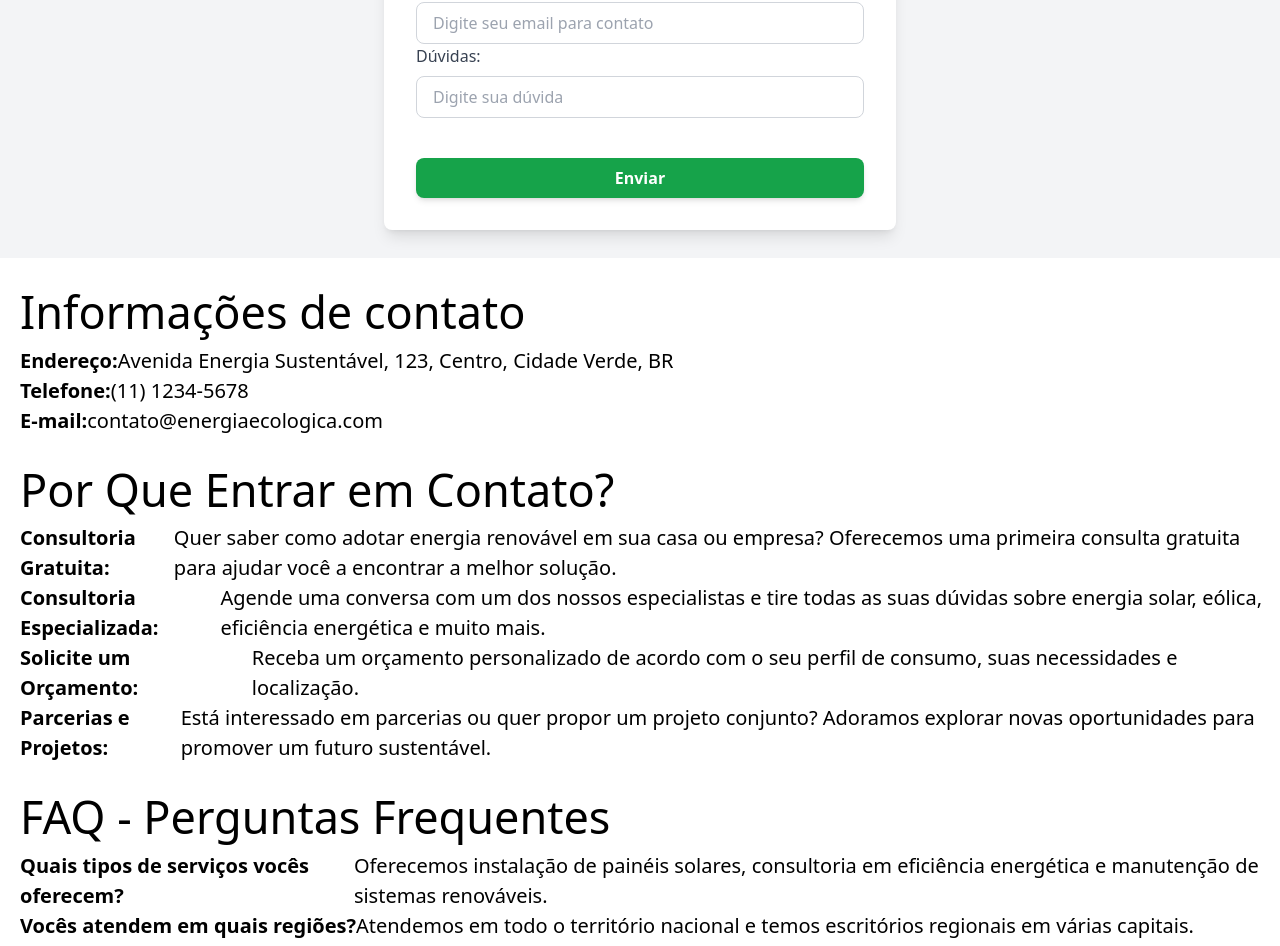
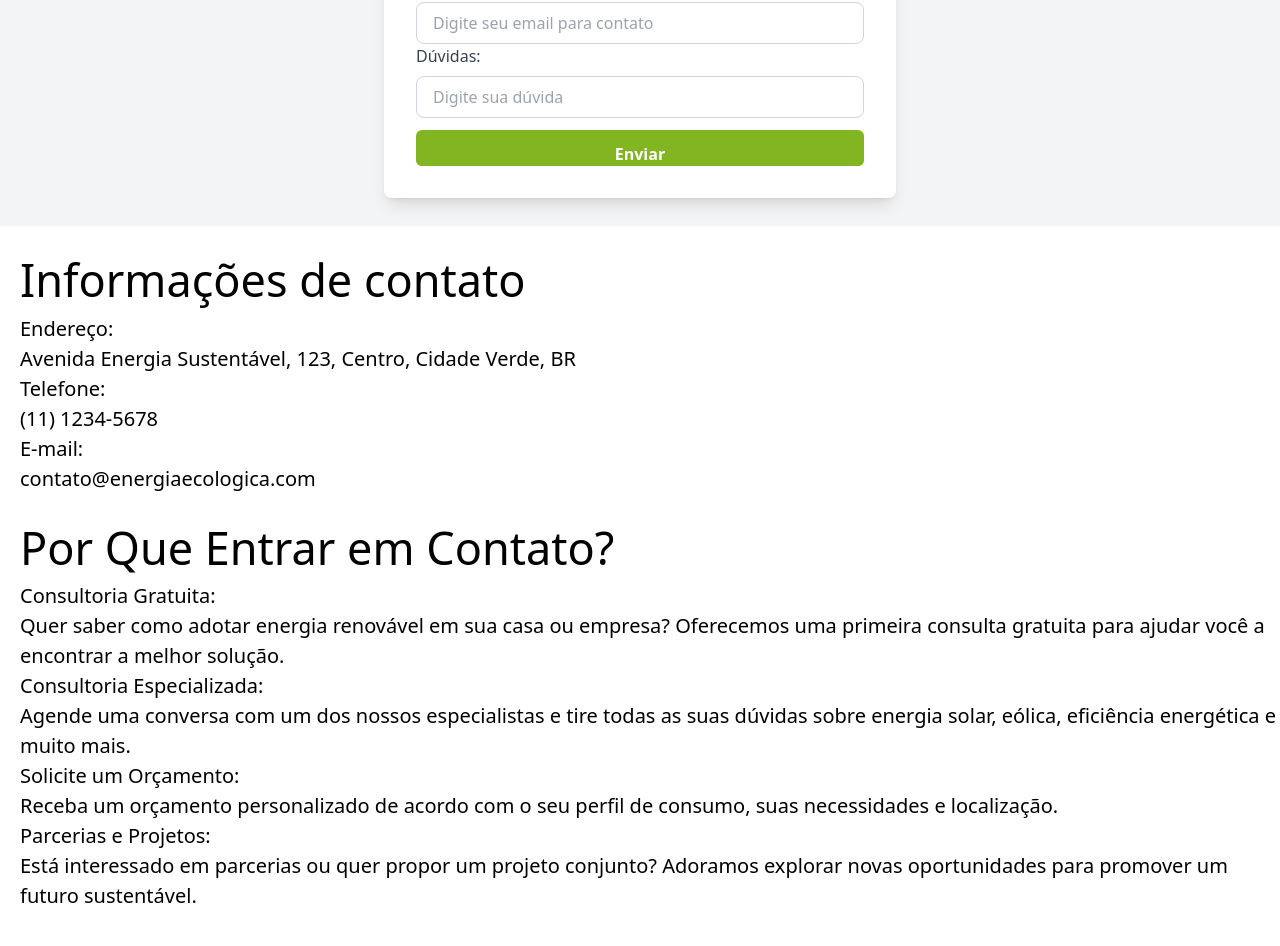
Before and after one commit to gusandrini/gs-2, a Next.js app in the folder gs/: page /contato in a window 1280 px wide. Shown: the part 858-1804 px from the top of the page. Built offline with nearby package versions, Linux system fonts and the light colour scheme.

Commit message:
pequenos ajustes

```diff
--- a/gs/src/app/calculadora/page.tsx
+++ b/gs/src/app/calculadora/page.tsx
@@ -167,7 +167,7 @@ const Calculadora = () => {
                 />
               </div>
 
-              <div>
+              <div className='calcular'>
                 <button type="submit" disabled={isLoading}>
                   {isLoading ? 'Calculando...' : 'Calcular Economia'}
                 </button>
--- a/gs/src/app/contato/page.tsx
+++ b/gs/src/app/contato/page.tsx
@@ -1,5 +1,5 @@
 import Link from 'next/link';
-import React from 'react'
+import React from 'react';
 
 const Contato = () => {
   return (
@@ -9,9 +9,7 @@ const Contato = () => {
       </div>
 
       <div className="introducao_contato">
-        <h1>
-          Área de contato
-        </h1>
+        <h1>Área de contato</h1>
         <p>
           Quer saber mais sobre como a energia renovável pode transformar sua vida? Ou tem dúvidas sobre os nossos serviços? Estamos aqui para
           ajudar! Preencha o formulário abaixo e entraremos em contato com você o mais breve possível.
@@ -53,7 +51,7 @@ const Contato = () => {
                 />
               </div>
 
-            <div className="center">
+              <div className="botao_submit">
                 <button type="submit" className="botao_submit">Enviar</button>
               </div>
             </fieldset>
@@ -61,63 +59,69 @@ const Contato = () => {
         </section>
       </div>
 
-
       <div className="informacoes_contato">
-      <h1>
-        Informações de contato
-      </h1>
+        <h1>Informações de contato</h1>
         <p>
-        <strong>Endereço:</strong> Avenida Energia Sustentável, 123, Centro, Cidade Verde, BR
+          Endereço:
+          <br />
+          Avenida Energia Sustentável, 123, Centro, Cidade Verde, BR
         </p>
         <p>
-        <strong>Telefone:</strong> (11) 1234-5678
+          Telefone:
+          <br />
+          (11) 1234-5678
         </p>
         <p>
-        <strong>E-mail:</strong> contato@energiaecologica.com
+          E-mail:
+          <br />
+          contato@energiaecologica.com
         </p>
       </div>
 
       <div className="porque_contato">
-      <h1>
-        Por Que Entrar em Contato?
-      </h1>
+        <h1>Por Que Entrar em Contato?</h1>
         <p>
-        <strong>Consultoria Gratuita:</strong> Quer saber como adotar energia renovável em sua casa ou empresa? Oferecemos uma primeira consulta
-        gratuita para ajudar você a encontrar a melhor solução.
+          Consultoria Gratuita:
+          <br />
+          Quer saber como adotar energia renovável em sua casa ou empresa? Oferecemos uma primeira consulta gratuita para ajudar você a encontrar a melhor solução.
         </p>
         <p>
-        <strong>Consultoria Especializada:</strong> Agende uma conversa com um dos nossos especialistas e tire todas as suas
-        dúvidas sobre energia solar, eólica, eficiência energética e muito mais.
+          Consultoria Especializada:
+          <br />
+          Agende uma conversa com um dos nossos especialistas e tire todas as suas dúvidas sobre energia solar, eólica, eficiência energética e muito mais.
         </p>
         <p>
-        <strong>Solicite um Orçamento:</strong> Receba um orçamento personalizado de acordo com o seu perfil de consumo, suas necessidades e
-        localização.
+          Solicite um Orçamento:
+          <br />
+          Receba um orçamento personalizado de acordo com o seu perfil de consumo, suas necessidades e localização.
         </p>
         <p>
-        <strong>Parcerias e Projetos:</strong> Está interessado em parcerias ou quer propor um projeto conjunto? Adoramos explorar novas
-        oportunidades para promover um futuro sustentável.
+          Parcerias e Projetos:
+          <br />
+          Está interessado em parcerias ou quer propor um projeto conjunto? Adoramos explorar novas oportunidades para promover um futuro sustentável.
         </p>
       </div>
 
       <div className="faq">
-      <h1>
-        FAQ - Perguntas Frequentes
-      </h1>
+        <h1>FAQ - Perguntas Frequentes</h1>
         <p>
-        <strong>Quais tipos de serviços vocês oferecem?</strong> Oferecemos instalação de painéis solares, consultoria em eficiência
-        energética e manutenção de sistemas renováveis.
+          Quais tipos de serviços vocês oferecem?
+          <br />
+          Oferecemos instalação de painéis solares, consultoria em eficiência energética e manutenção de sistemas renováveis.
         </p>
         <p>
-        <strong>Vocês atendem em quais regiões?</strong> Atendemos em todo o território nacional e temos escritórios regionais em várias capitais.
+          Vocês atendem em quais regiões?
+          <br />
+          Atendemos em todo o território nacional e temos escritórios regionais em várias capitais.
         </p>
         <p>
-        <strong>Quanto tempo leva para instalar um sistema de energia solar?</strong> A instalação depende do projeto e da localização, mas
-        geralmente leva de 1 a 3 dias.
+          Quanto tempo leva para instalar um sistema de energia solar?
+          <br />
+          A instalação depende do projeto e da localização, mas geralmente leva de 1 a 3 dias.
         </p>
       </div>
+    </div>
+  );
+}
 
-    </div>
-
-  )
-}
 export default Contato;
--- a/gs/src/app/globals.css
+++ b/gs/src/app/globals.css
@@ -3,24 +3,23 @@
 @tailwind utilities;
 
 @layer base {
-    *{
-      @apply m-0 p-0 box-border no-underline
+    * {
+        @apply m-0 p-0 box-border no-underline;
     }
+
     img {
         width: auto;
         max-width: 100%;
     }
 }
 
-/* ESTILIZAÇÃO PADRÃO DOS LINKS PARA HOME*/
+/* Estilização padrão dos links para Home */
 @layer components {
     .paginas {
         @apply flex justify-start m-10 mt-10 ml-[60px] text-[50px] text-[#3d550c];
     }
-  }
 
-/* ESTILIZAÇÃO DO CABECALHO */
-@layer components {
+    /* Estilização do cabeçalho */
     .login_inicio,
     .perfil_inicio {
         @apply flex justify-start items-start mx-16;
@@ -31,9 +30,8 @@
         @apply flex justify-center items-center m-2 p-2 border-[3px] border-[#3d550c] border-solid rounded-[10px] text-[#81b622] w-16;
     }
 
-
-    .foto_menu{
-        @apply flex justify-center items-center
+    .foto_menu {
+        @apply flex justify-center items-center;
     }
 
     .menu {
@@ -49,110 +47,121 @@
     }
 
     .menu ul li {
-        @apply flex justify-center items-center  rounded-[10px] p-5 shadow-md bg-[#3d550c] w-[300px];
+        @apply flex justify-center items-center rounded-[10px] p-5 shadow-md bg-[#3d550c] w-[300px];
     }
 
     .menu ul li a {
         @apply text-[25px] text-[#81b622];
     }
-}
 
-/* ESTILIZAÇÃO A PÁGINA INICIAL*/
-
-@layer components{
-    .cards{
-        @apply flex flex-row justify-center items-center ;
+    /* Estilização da página inicial */
+    .cards {
+        @apply flex flex-row justify-center items-center;
     }
 
     .energia,
     .calculadora,
-    .projetos{
-        @apply flex-row justify-evenly m-10 p-5 w-[100%]  shadow-2xl bg-gray-800
+    .projetos {
+        @apply flex-row justify-evenly m-10 p-5 w-[100%] shadow-2xl bg-gray-800;
     }
 
     .energia img,
     .calculadora img,
-    .projetos img{
-        @apply block rounded-[10px]
+    .projetos img {
+        @apply block rounded-[10px];
     }
 
     .energia a,
     .calculadora a,
-    .projetos a{
+    .projetos a {
         @apply flex justify-center items-center p-[5px] border border-blue-900 border-solid rounded-[10px] mt-5 text-gray-800 bg-white;
     }
 }
 
-/* ESTILIZAÇÃO A PÁGINA SOBRE NÓS*/
 
-@layer components{
+/* Estilização da página SOBRE NÓS */
 
+@layer components {
+
+  /* Títulos das seções */
   .introducao_sobre h1,
   .nossa_historia h1,
   .nossa_equipe_titulo h1,
   .parceirias_colaboracoes h1,
-    .junte h1{
-        @apply flex justify-start items-start ml-5 text-[50px]
+  .junte h1 {
+      @apply flex justify-start items-start ml-5 text-[50px];
   }
+
+  /* Parágrafos das seções */
   .introducao_sobre p,
   .nossa_historia p,
   .parceirias_colaboracoes p,
-    .junte p{
-        @apply flex justify-start items-start ml-5 text-left text-[20px]
+  .junte p {
+      @apply flex justify-start items-start ml-5 text-left text-[20px];
   }
 
-    .nossa_equipe{
-        @apply flex flex-row justify-center items-center ;
+  /* Estilização da nossa equipe */
+  .nossa_equipe {
+      @apply flex flex-row justify-center items-center;
   }
 
+  /* Estilos para os membros da equipe */
   .duda,
   .gu,
-    .vi{
-        @apply flex-row items-center justify-evenly m-20 p-9 w-[100%]  shadow-2xl bg-gray-800
+  .vi {
+      @apply flex-row items-center justify-evenly m-20 p-9 w-[100%] shadow-2xl bg-gray-800;
   }
 
+  /* Estilização das imagens dos membros */
   .duda img,
   .gu img,
-    .vi img{
-        @apply flex justify-center items-center rounded-[10px] w-[500px] h-[480px]
+  .vi img {
+      @apply flex justify-center items-center rounded-[10px] w-[500px] h-[480px];
   }
 
+  /* Estilização das descrições dos membros */
   .duda p,
   .gu p,
-    .vi p{
+  .vi p {
       @apply flex justify-center items-center p-[5px] border border-solid rounded-[10px] mt-5 text-gray-800 text-center bg-white;
   }
+
 }
 
-/* ESTILIZAÇÃO A PÁGINA BLOG*/
 
-@layer components{
+/* Estilização da página BLOG */
+
+@layer components {
+  /* Títulos das seções */
   .introducao_blog h1,
   .guia_rapido h1,
   .beneficios h1,
   .como_comecar h1,
   .economia h1,
   .dicas h1,
-    .incentivos h1{
-        @apply flex justify-start items-start ml-5 mt-5 text-[45px]
+  .incentivos h1 {
+      @apply flex justify-start items-start ml-5 mt-5 text-[45px];
   }
 
+  /* Subtítulos das seções */
   .introducao_blog h2,
   .guia_rapido h2,
-    .dicas h2{
-        @apply flex justify-start items-start ml-5 text-[30px]
+  .dicas h2 {
+      @apply flex justify-start items-start ml-5 text-[30px];
   }
 
+  /* Parágrafos das seções */
   .introducao_blog p,
   .guia_rapido p,
   .beneficios p,
   .como_comecar p,
   .economia p,
   .dicas p,
-    .incentivos p{
-        @apply flex justify-start items-start ml-5 text-left text-[20px]
+  .incentivos p {
+      @apply flex justify-start items-start ml-5 text-left text-[20px];
   }
 }
+
 
 /* ESTILIZAÇÃO A PÁGINA DE DESAFIO*/
 
@@ -176,91 +185,97 @@
     }
 }
 
-/* ESTILIZAÇÃO A PÁGINA DE CONTATO*/
+/* Estilização da página de CONTATO */
 
-@layer components{
+@layer components {
+  /* Títulos das seções */
   .introducao_contato h1,
   .informacoes_contato h1,
   .porque_contato h1,
-    .faq h1{
-        @apply flex justify-start items-start ml-5 mt-5 text-[45px]
+  .faq h1 {
+      @apply flex justify-start items-start ml-5 mt-5 text-[45px];
   }
 
+  /* Parágrafos das seções */
   .introducao_contato p,
   .informacoes_contato p,
   .porque_contato p,
-    .faq p{
-        @apply flex justify-start items-start ml-5 text-left text-[20px]
+  .faq p {
+      @apply flex justify-start items-start ml-5 text-left text-[20px];
   }
 
+  /* Estilização da seção de contato */
   .contato {
-        @apply flex justify-center items-center py-7 bg-gray-100 ;
+      @apply flex justify-center items-center py-7 bg-gray-100;
   }
 
+  /* Estilização do formulário de contato */
   .stato {
       @apply w-full max-w-lg bg-white p-8 rounded-lg shadow-lg;
   }
 
+  /* Estilo do título da consultoria online */
   .consultoria_online h1 {
-        @apply text-2xl font-semibold text-green-600 text-center mb-6;
+      @apply text-2xl font-semibold text-[#3d550c] text-center mb-6;
   }
 
+  /* Estilização dos campos do formulário */
   .ftato {
       @apply space-y-4;
   }
 
-    /* Estilo dos campos de formulário */
+  /* Estilo dos labels */
   .ftato label {
       @apply block text-gray-700 font-medium mb-2;
   }
 
+  /* Estilo dos inputs de texto, email e mensagem */
   .ftato input[type="text"],
   .ftato input[type="email"],
   .ftato input[type="message"] {
       @apply w-full px-4 py-2 border border-gray-300 rounded-lg focus:outline-none focus:ring-2 focus:ring-green-500;
   }
 
-    /* Estilo para o botão de envio */
+  /* Estilo do botão de envio */
   .botao_submit {
-        @apply w-full py-2 bg-green-600 text-white font-semibold rounded-lg hover:bg-green-700 transition duration-200 ease-in-out;
-    }
-
-    /* Centralizar os botões e adicionar espaçamento ao campo de mensagem */
-    .center {
-        @apply flex justify-center mt-6;
+    @apply  w-full mt-3 bg-[#81b622] text-center text-white font-semibold rounded-md transition-colors hover:bg-[#3d550c];
   }
 }
 
-/* ESTILIZAÇÃO A PÁGINA DE SAIBA MAIS*/
 
-@layer components{
+/* Estilização da página SAIBA MAIS */
+
+@layer components {
+  /* Títulos principais das seções */
   .introducao_saiba h1,
   .princi_fontes h1,
   .beneficios h1,
   .impacto h1,
   .iniciativas h1,
   .porque_investir h1,
-    .use h1{
-        @apply flex justify-start items-start ml-5 mt-5 text-[45px]
+  .use h1 {
+      @apply flex justify-start items-start ml-5 mt-5 text-[45px];
   }
 
+  /* Subtítulos das fontes de energia */
   .solar h2,
   .eolica h2,
   .biomassa h2,
   .hidraeletrica h2,
   .btn_atualizar h2,
-    .geotermica h2{
-        @apply flex justify-start items-start ml-5 text-[30px]
+  .geotermica h2 {
+      @apply flex justify-start items-start ml-5 text-[30px];
   }
 
+  /* Parágrafos das seções */
   .introducao_saiba p,
   .princi_fontes p,
   .beneficios p,
   .impacto p,
   .iniciativas p,
   .btn_atualizar button,
-    .porque_investir p{
-        @apply flex justify-start items-start ml-5 text-left text-[20px]
+  .porque_investir p {
+      @apply flex justify-start items-start ml-5 text-left text-[20px];
   }
 
   /* Estilização do formulário principal */
@@ -272,19 +287,22 @@
       @apply w-full max-w-lg p-8 bg-white rounded-lg shadow-lg;
   }
 
+  /* Título da seção de fontes de energia */
   .fontes_energia h1 {
       @apply text-3xl font-bold text-center mb-6 text-green-600;
   }
 
+  /* Estilos do campo de entrada no formulário */
   .fenergia fieldset {
       @apply space-y-6;
   }
 
-    /* Estilo dos labels e campos de entrada */
+  /* Estilo dos labels */
   .fenergia label {
       @apply block text-lg font-medium text-gray-700;
   }
 
+  /* Estilo dos campos de entrada (text, number, email, select) */
   .fenergia input[type="text"],
   .fenergia input[type="number"],
   .fenergia input[type="email"],
@@ -302,7 +320,12 @@
       @apply w-full mt-4 py-2 px-4 bg-green-600 text-white font-semibold rounded-lg shadow-md hover:bg-green-700 transition duration-300 ease-in-out;
   }
 
+  /* Estilo do botão de envio */
+  .calcular{
+    @apply  w-full mt-3 py-4 bg-[#81b622] text-center text-white font-semibold rounded-md transition-colors hover:bg-[#3d550c];
   }
+}
+
 
 /* ESTILIZAÇÃO A PÁGINA CALCULADORA*/
 
```
Lines whose indentation alone changed are shown as unchanged.
